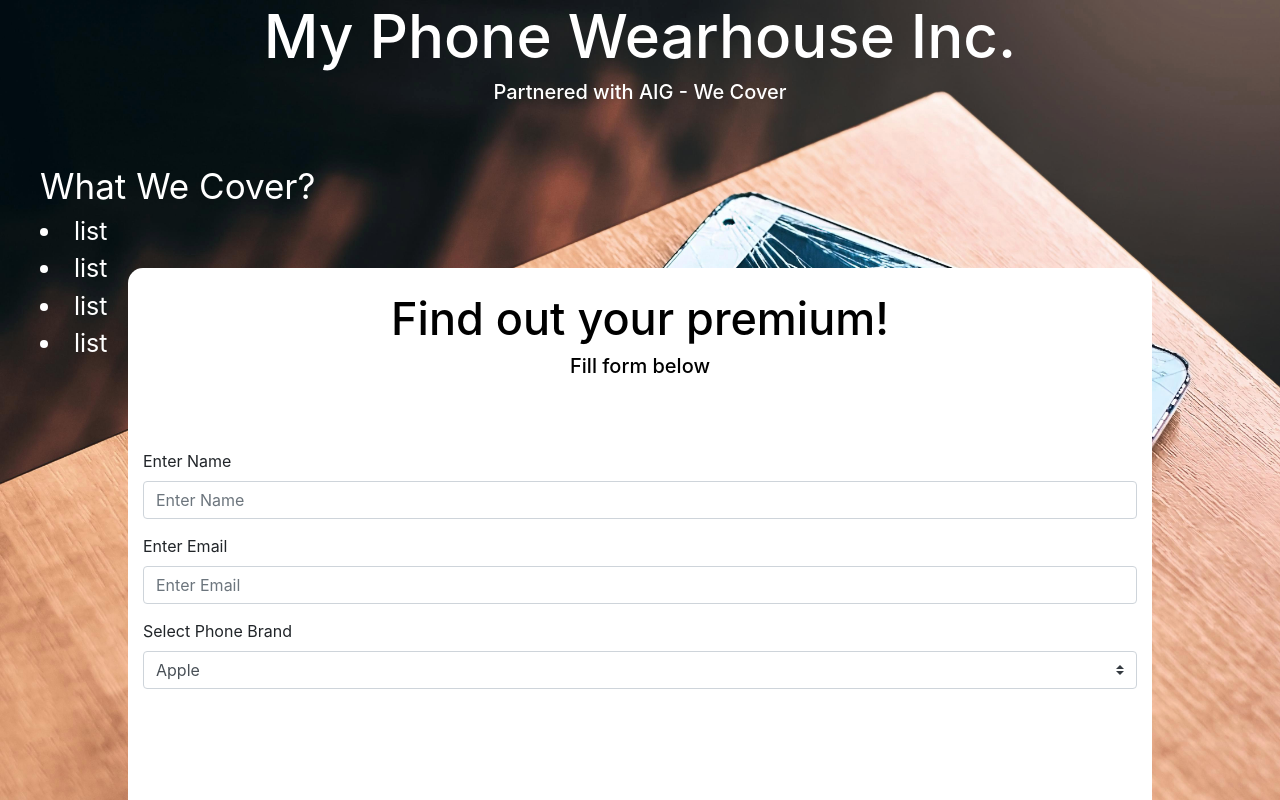
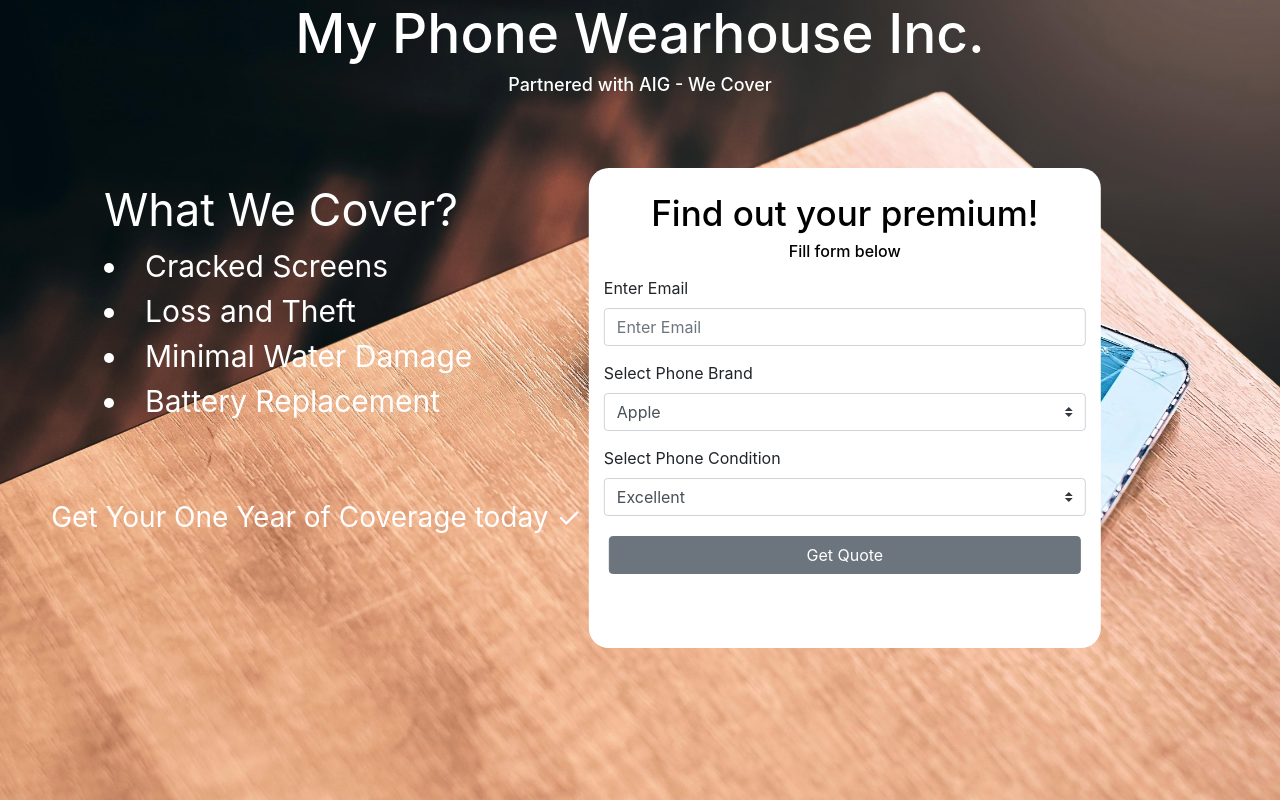
Before and after one commit to vivazavala/InsuranceApp, a React (Create React App) app in the folder InsuranceApp/frontEnd/: page / in a window 1280 px wide. Built offline with nearby package versions, Linux system fonts and the light colour scheme.

Commit message:
Finished Form and styling
Hooks has been implemented but still need to display output on page.

```diff
--- a/InsuranceApp/frontEnd/src/App.js
+++ b/InsuranceApp/frontEnd/src/App.js
@@ -15,24 +15,25 @@
 }
 var headerStyle = {
     color: 'white',
-    fontSize: '60px',
+    fontSize: '55px',
     textAlign: 'center'
 }
 var textStyle = {
     color: 'white',
-    fontSize: '20px',
+    fontSize: '18px',
     textAlign: 'center'
 }
 
 var leftList ={
     color: 'white',
-    fontSize: '25px',
+    fontSize: '30px',
 }
 
 var ul = {
     color: 'white',
-    fontSize: '35px',
-    listStyle: 'inside'
+    fontSize: '45px',
+    listStyle: 'inside',
+    position: 'absolute', left: '5%', top: '22%'
 }
 
 
@@ -43,18 +44,22 @@
 
                 <h1 style={headerStyle}>My Phone Wearhouse Inc.</h1>
                 <h5 style={textStyle}>Partnered with AIG - We Cover</h5>
-                <br></br>
-                <br></br>
+                <br /><br />
+                <br /><br />
 
 
                 <ul style={ul}>
                     What We Cover?
 
-                    <li style={leftList}>list</li>
-                    <li style={leftList}>list</li>
-                    <li style={leftList}>list</li>
-                    <li style={leftList}>list</li>
+                    <li style={leftList}>Cracked Screens</li>
+                    <li style={leftList}>Loss and Theft</li>
+                    <li style={leftList}>Minimal Water Damage</li>
+                    <li style={leftList}>Battery Replacement</li>
+
                 </ul>
+
+                <p style={{ color: 'white', fontSize: '28px', position: 'absolute', left: '4%', top: '62%' }}>
+                    Get Your One Year of Coverage today &#10003;</p>
                     <FormPage />
 
 
--- a/InsuranceApp/frontEnd/src/Components/FormPage.js
+++ b/InsuranceApp/frontEnd/src/Components/FormPage.js
@@ -1,49 +1,81 @@
-import React from 'react';
+import React, { useState, useContext} from 'react';
 import "bootstrap/dist/css/bootstrap.min.css";
 import {
-    Form
+    Form, Button
 } from 'react-bootstrap';
 
 
 var formStyle = {
-    position: 'absolute', left: '50%', top: '70%',
-    transform: 'translate(-50%, -50%)',
-    height: '73%',
-    width: '80%',
-    borderRadius: '15px',
+    position: 'absolute', left: '50%', top: '75%',
+    transform: 'translate(-10%, -90%)',
+    height: '60%',
+    width: '40%',
+    borderRadius: '20px',
     backgroundColor: '#ffffff'
 }
 
 
 function FormPage() {
+    const [phoneBrand, setPhoneBrand] = useState();
+    const [phoneCondition, setPhoneCondition] = useState();
+    const [email, setEmail] = useState();
+
+    var total = 100;
+
+    const submit = async (e) => {
+        e.preventDefault();
+
+        if (phoneBrand == "apple")
+            total = total + 25;
+        if (phoneCondition == "2")
+            total = total + 20;
+        if (phoneCondition == "3")
+            total = total + 40;
+
+
+        console.log("Your coverage cost would be : $" +total + " would you like us to send you your offer to: "+email);
+
+    };
+
+
     return (
 
             <div className="Form">
-            <Form style={formStyle}>
+            <Form style={formStyle} onSubmit={submit}>
                 <br />
-                <h1 align="middle" style={{ color: 'black', fontSize: '45px'}}>Find out your premium!</h1>
-                <h5 align="middle" style={{ color: 'black' }}>Fill form below</h5>
-                <br />
-                <br />
+                <h1 align="middle" style={{ color: 'black', fontSize: '35px'}}>Find out your premium!</h1>
+                <h6 align="middle" style={{ color: 'black' }}>Fill form below</h6>
 
-                <Form.Group controlId="formName" style={{ margin: "15px" }} >
-                    <Form.Label> Enter Name</Form.Label>
-                    <Form.Control  type="name" placeholder="Enter Name" />
-                </Form.Group>
 
 
                 <Form.Group controlId="formEmail" style={{ margin: "15px" }}>
                     <Form.Label>Enter Email</Form.Label>
-                    <Form.Control type="email" placeholder="Enter Email" />
+                    <Form.Control type="email" placeholder="Enter Email" onChange={(e) => setEmail(e.target.value)} />
                 </Form.Group>
 
 
                 <Form.Group controlId="phoneBrand" style={{ margin: "15px" }}>
                     <Form.Label>Select Phone Brand</Form.Label>
-                    <Form.Control as="select" custom>
-                        <option value="1">Apple</option>
-                        <option value="2">Samsung</option>
+                    <Form.Control onChange={(e) => setPhoneBrand(e.target.value)} as="select" custom >
+                        <option value="apple">Apple</option>
+                        <option value="samsung">Samsung</option>
+                        <option value="other">Other</option>
                     </Form.Control>
+                </Form.Group>
+
+                <Form.Group controlId="phoneCondition" style={{ margin: "15px" }}>
+                    <Form.Label>Select Phone Condition</Form.Label>
+                    <Form.Control as="select" custom placeholder="Select Phone Condition" onChange={(e) => setPhoneCondition(e.target.value)}>
+                        <option value="1">Excellent</option>
+                        <option value="2">Good</option>
+                        <option value="3">Fair</option>
+                    </Form.Control>
+                </Form.Group>
+
+                <Form.Group controlId="getQuote" style={{ margin: "20px" }}>
+                    <Button align="middle" variant="secondary" type="submit" block>
+                        Get Quote
+                            </Button>
                 </Form.Group>
 
 
```
